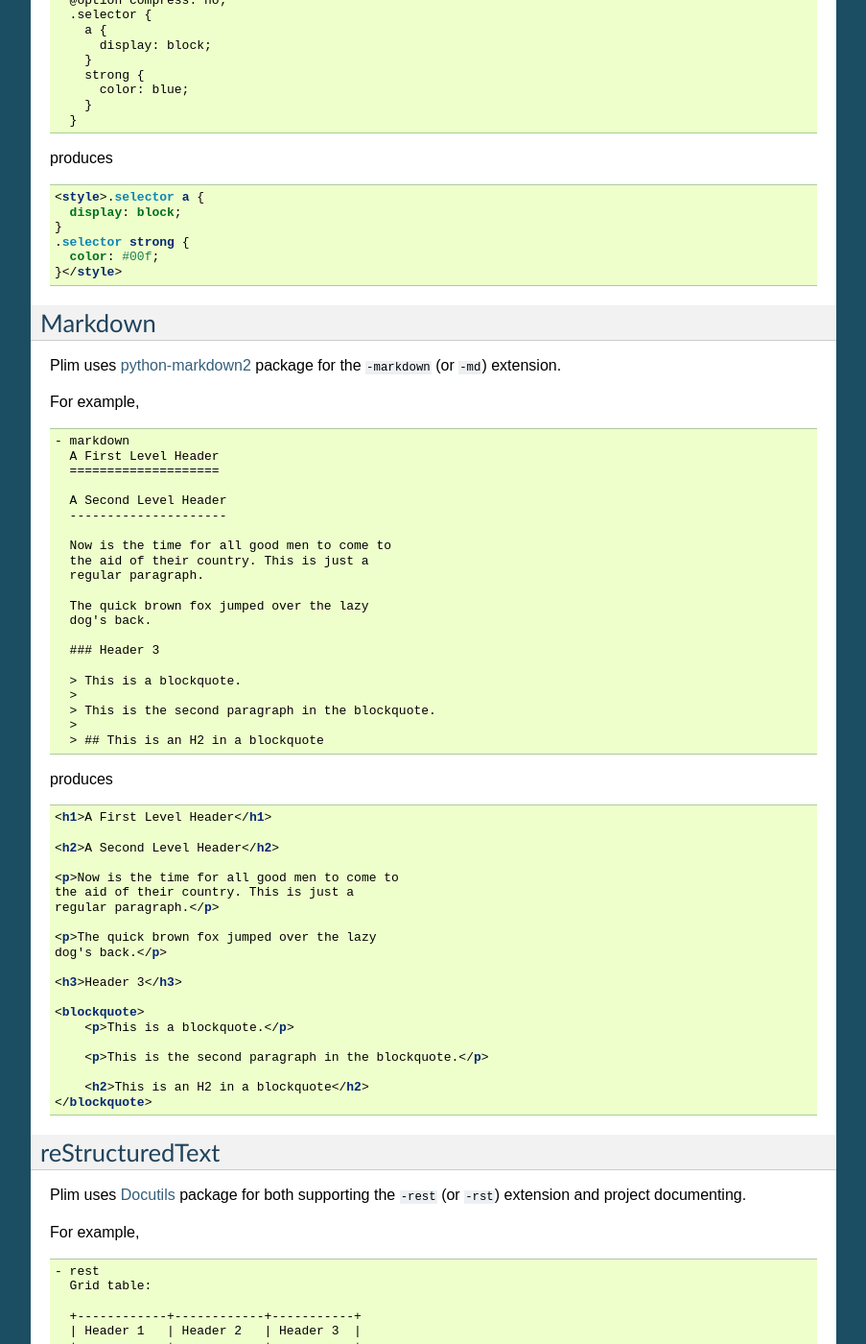
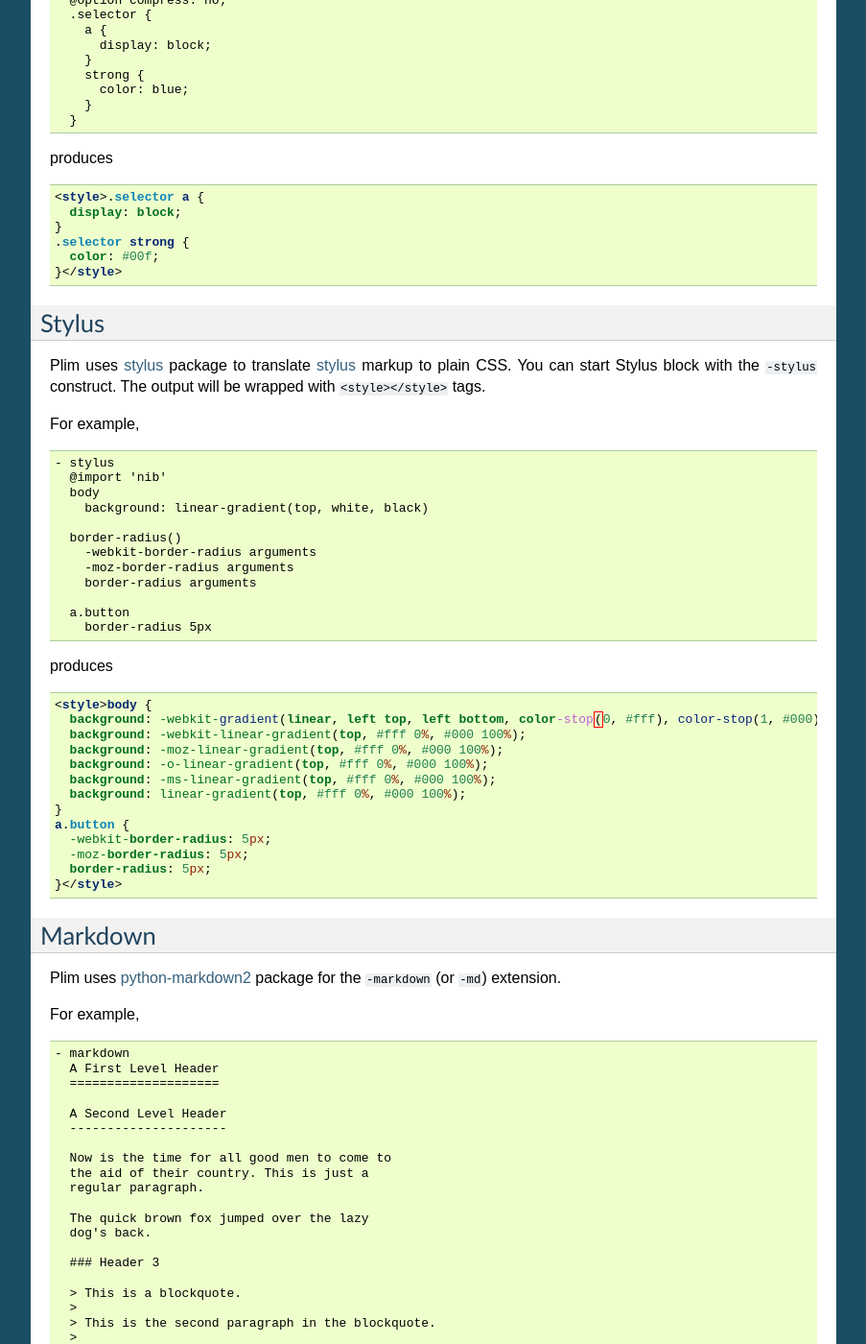
Before and after one commit to avanov/Plim, a Sphinx documentation site: the page built from docs/en/extensions.txt, in a window 1280 px wide and 1400 px high, scrolled down 871 px. Shown: the whole window at 96% size, without its empty margins (198-1101 px from the left). Built offline with Sphinx 7.4.7, drawn with Linux system fonts in a browser that asks for light colours; some of the changed text lies outside the part shown.

```diff
--- a/docs/conf.py
+++ b/docs/conf.py
@@ -50,7 +50,7 @@ copyright = u'2012, Maxim Avanov'
 # The short X.Y version.
 version = '0.7'
 # The full version, including alpha/beta/rc tags.
-release = '0.7.3'
+release = '0.7.4'
 
 # The language for content autogenerated by Sphinx. Refer to documentation
 # for a list of supported languages.
--- a/docs/en/extensions.txt
+++ b/docs/en/extensions.txt
@@ -77,6 +77,49 @@ produces
       color: #00f;
     }</style>
 
+
+Stylus
+~~~~~~~~~
+
+Plim uses `stylus <https://github.com/bkad/python-stylus>`_ package to translate
+`stylus <http://learnboost.github.com/stylus/>`_ markup to plain CSS.
+You can start Stylus block with the ``-stylus`` construct. The output will be
+wrapped with ``<style></style>`` tags.
+
+For example,
+
+.. code-block:: plim
+
+    - stylus
+      @import 'nib'
+      body
+        background: linear-gradient(top, white, black)
+
+      border-radius()
+        -webkit-border-radius arguments
+        -moz-border-radius arguments
+        border-radius arguments
+
+      a.button
+        border-radius 5px
+
+produces
+
+.. code-block:: html
+
+    <style>body {
+      background: -webkit-gradient(linear, left top, left bottom, color-stop(0, #fff), color-stop(1, #000));
+      background: -webkit-linear-gradient(top, #fff 0%, #000 100%);
+      background: -moz-linear-gradient(top, #fff 0%, #000 100%);
+      background: -o-linear-gradient(top, #fff 0%, #000 100%);
+      background: -ms-linear-gradient(top, #fff 0%, #000 100%);
+      background: linear-gradient(top, #fff 0%, #000 100%);
+    }
+    a.button {
+      -webkit-border-radius: 5px;
+      -moz-border-radius: 5px;
+      border-radius: 5px;
+    }</style>
 
 
 Markdown
--- a/setup.py
+++ b/setup.py
@@ -11,7 +11,7 @@ readme = open(os.path.join(os.path.dirname(__file__), 'README.rst')).read()
 
 setup(
     name='Plim',
-    version='0.7.3',
+    version='0.7.4',
     packages=find_packages(exclude=['tests']),
     # Plim is a preprocessor for Mako template language.
     # But it doesn't depend on the Mako package itself.
```
Also changed, not shown: 1 other file.
